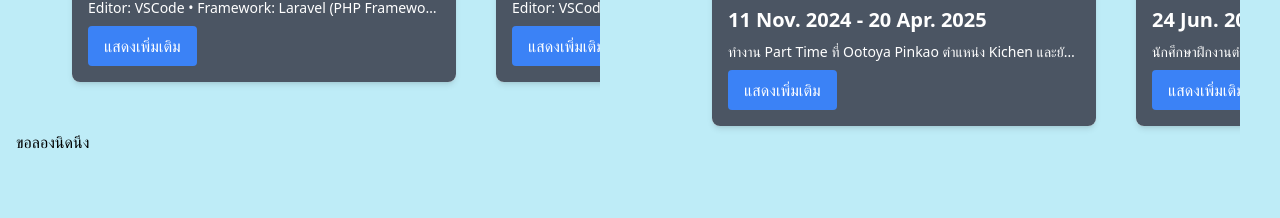
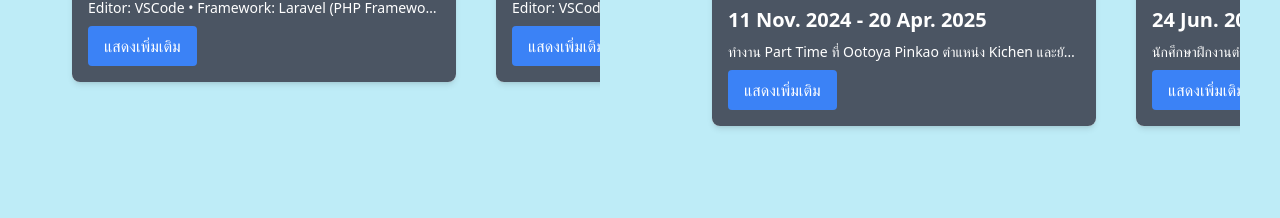
Before and after one commit to Rattaphon-Ply/Resume-and-TodoList-Test, a React (Vite) app: page / in a window 1280 px wide. Shown: the part 832-1050 px from the top of the page. Built offline with nearby package versions, Linux system fonts and the light colour scheme.

Commit message:
Update Home.jsx
delete test

```diff
--- a/src/pages/Home.jsx
+++ b/src/pages/Home.jsx
@@ -24,7 +24,6 @@ const Home = () => {
           <div>
             <h2 className="text-2xl font-semibold text-center mb-4">My Projects</h2>
             <ProjectSection />
-            <h1>ขอลองนิดนึง</h1>
           </div>
 
           <div>
```
